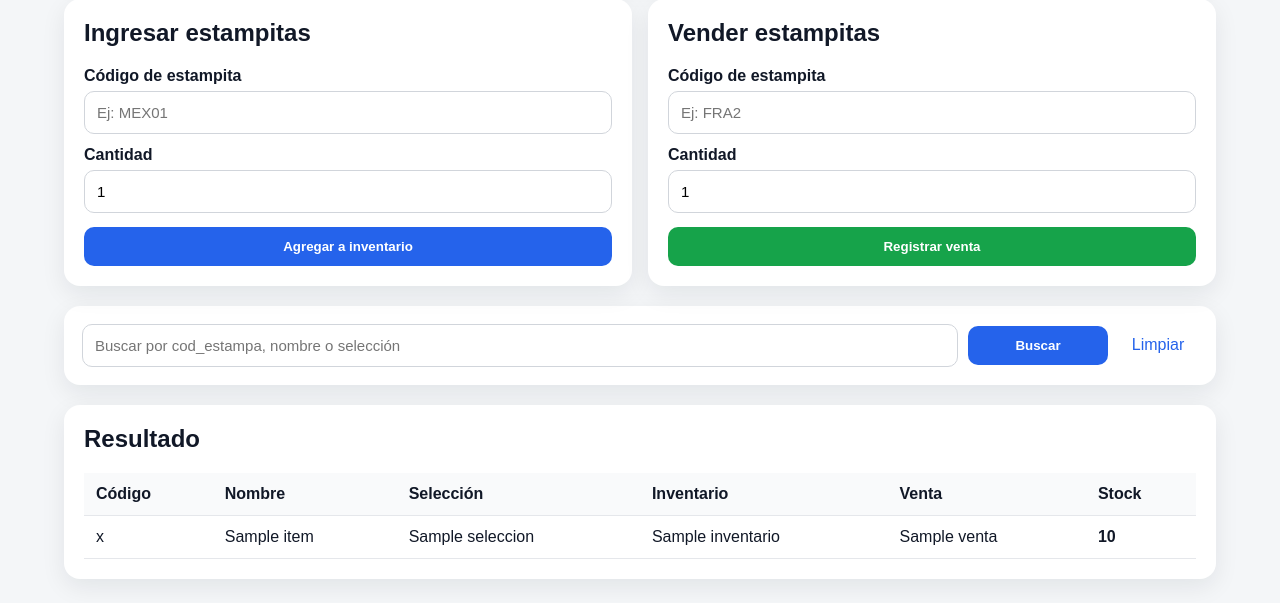
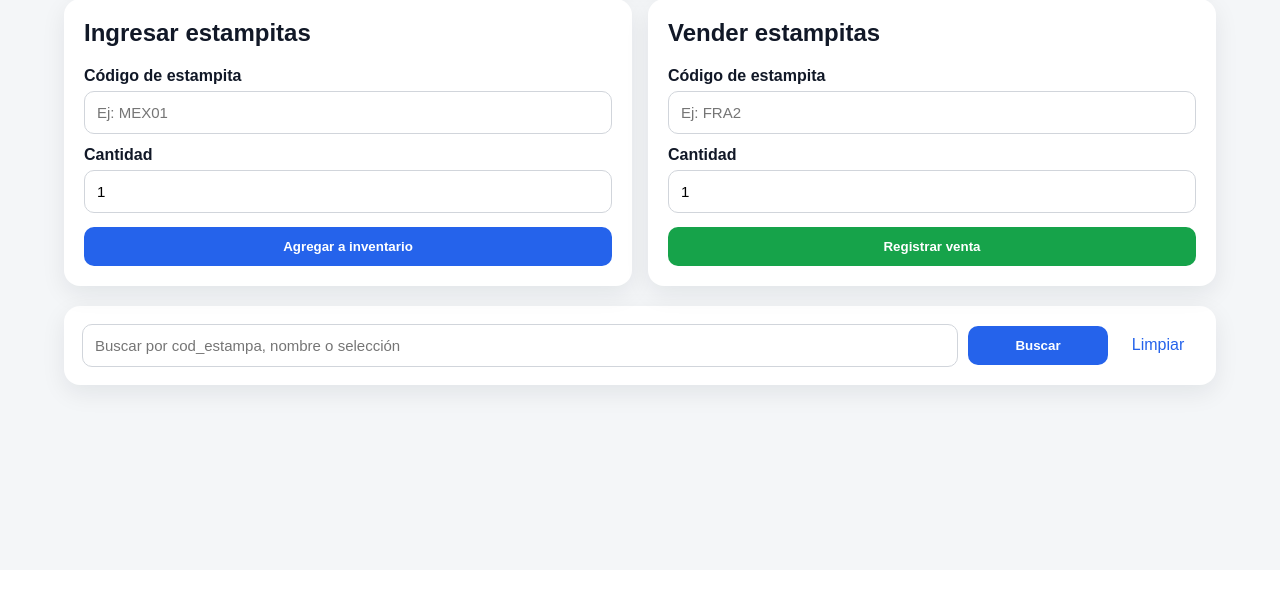
Before and after one commit to emejia2391/estampitas-web, a Flask app: template templates/index.html in a window 1280 px wide. Shown: the part 230-833 px from the top of the page. After the commit the page ends 638 px from the top, so only its background shows below. Run offline with Flask 3, Linux system fonts and the light colour scheme; the template is opened without the code that fills it: most values are stand-ins (such as "Sample title", 1, 10 or a date in 2020); some libraries are stand-ins or nearby versions.

Commit message:
Add files via upload

```diff
--- a/templates/index.html
+++ b/templates/index.html
@@ -67,8 +67,9 @@
         </form>
     </section>
 
+    {% if q %}
     <section class="table-card">
-        <h2>Resultado</h2>
+        <h2>Resultado de búsqueda</h2>
         <div class="table-wrap">
             <table>
                 <thead>
@@ -100,6 +101,7 @@
             </table>
         </div>
     </section>
+    {% endif %}
 </div>
 </body>
 </html>
```
